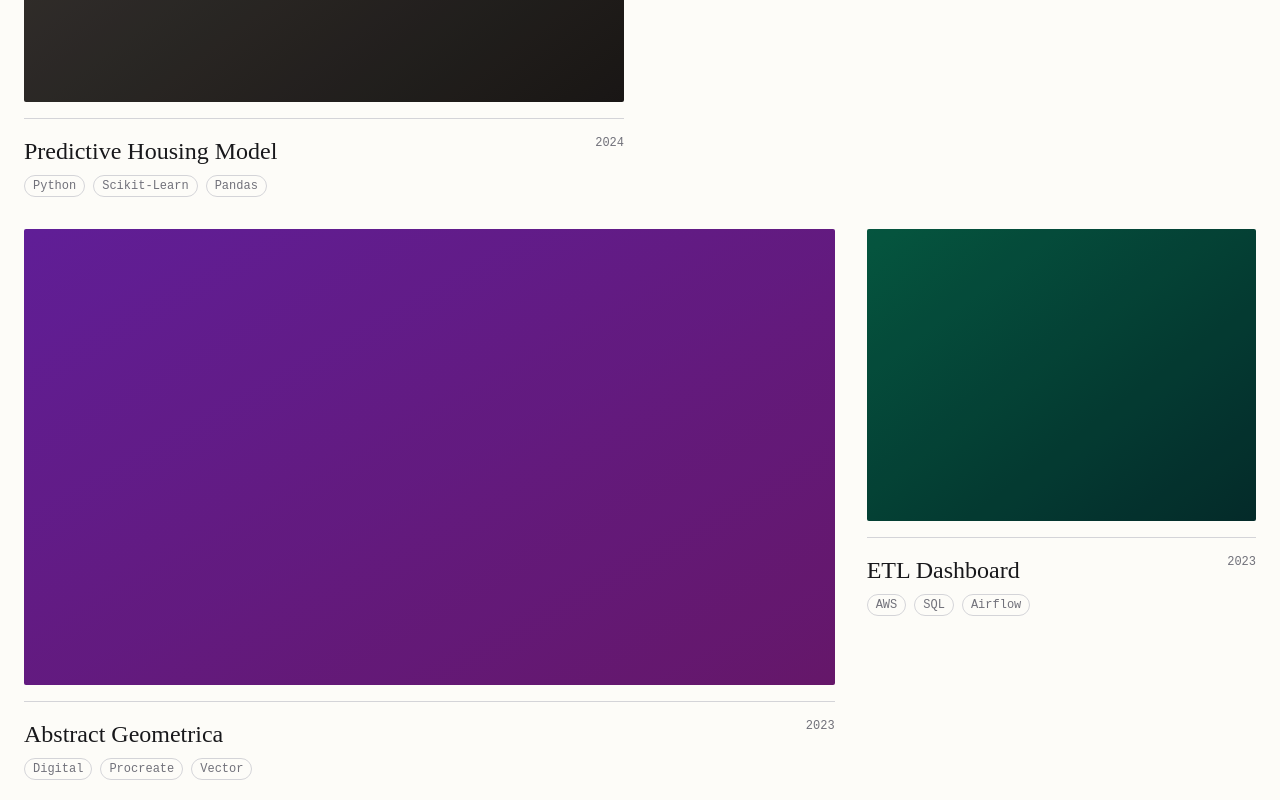
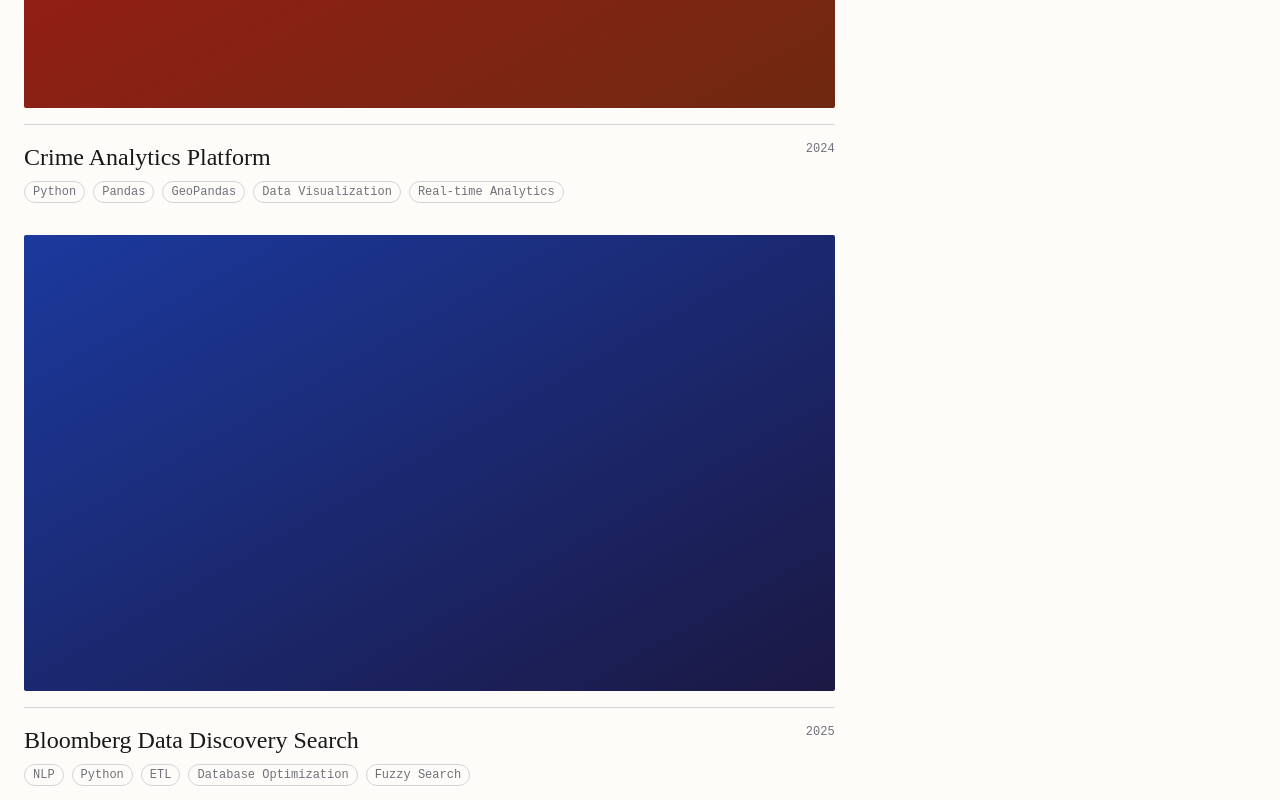
Before and after one commit to myanramsey/my-portfolio, a React (Vite) app: page / in a window 1280 px wide. Shown: the part 1620-2420 px from the top of the page. Built offline with nearby package versions, Linux system fonts and the light colour scheme.

Commit message:
Added some projects and updated my education section!

```diff
--- a/src/components/sections/Journey.tsx
+++ b/src/components/sections/Journey.tsx
@@ -14,17 +14,24 @@ export const Journey = () => {
 
             <div className="bg-white dark:bg-zinc-900/50 p-8 border border-zinc-200 dark:border-white/5 hover:border-purple-500/30 transition-colors shadow-sm dark:shadow-none">
               <GraduationCap className="text-zinc-900 dark:text-white mb-4" size={32} />
-              <h4 className="text-xl font-bold text-zinc-900 dark:text-white mb-2">University of Technology</h4>
-              <p className="text-zinc-500 dark:text-zinc-400 mb-6 font-serif italic">B.S. Comp Sci + B.A. Studio Art</p>
+              <h4 className="text-xl font-bold text-zinc-900 dark:text-white mb-2">University of Florida</h4>
+              <p className="text-zinc-500 dark:text-zinc-400 mb-2 font-serif italic">B.S. in Digital Arts and Sciences</p>
+              <p className="text-xs text-zinc-400 mb-4">Herbert Wertheim College of Engineering</p>
+              <p className="text-sm text-zinc-600 dark:text-zinc-300 mb-4">GPA: 3.51/4.0 • GDC ColorStack Scholarship (2025)</p>
+              <p className="text-xs text-zinc-500 dark:text-zinc-400 mb-6 italic">An interdisciplinary degree combining computer science, visual design, and creative technology to develop innovative solutions at the intersection of art and engineering.</p>
 
               <div className="space-y-4">
                 <div>
                   <span className="text-xs font-mono text-zinc-400 block mb-2">LANGUAGES</span>
-                  <p className="text-sm text-zinc-600 dark:text-zinc-300">Python, Java, TypeScript, C++, GLSL, SQL</p>
+                  <p className="text-sm text-zinc-600 dark:text-zinc-300">Python, C++, Java, JavaScript, SQL, HTML/CSS</p>
                 </div>
                 <div>
-                  <span className="text-xs font-mono text-zinc-400 block mb-2">CREATIVE</span>
-                  <p className="text-sm text-zinc-600 dark:text-zinc-300">Figma, Adobe Suite, Blender, TouchDesigner</p>
+                  <span className="text-xs font-mono text-zinc-400 block mb-2">DATA & FRAMEWORKS</span>
+                  <p className="text-sm text-zinc-600 dark:text-zinc-300">Pandas, NumPy, GeoPandas, React, Node.js, MERN Stack, REST APIs</p>
+                </div>
+                <div>
+                  <span className="text-xs font-mono text-zinc-400 block mb-2">TOOLS & CREATIVE</span>
+                  <p className="text-sm text-zinc-600 dark:text-zinc-300">Git, Unity, Blender, Arduino, Autodesk, Figma, GitHub Copilot</p>
                 </div>
               </div>
             </div>
--- a/src/data/content.ts
+++ b/src/data/content.ts
@@ -1,126 +1,162 @@
 import type { Project, TimelineItem } from '../types';
 
 export const projects: Project[] = [
+  // ==================== DATA PROJECTS ====================
   {
     id: 1,
-    title: "Predictive Housing Model",
+    title: "Crime Analytics Platform",
     category: "Data",
-    tags: ["Python", "Scikit-Learn", "Pandas"],
+    tags: ["Python", "Pandas", "GeoPandas", "Data Visualization", "Real-time Analytics"],
     year: "2024",
-    shortDescription: "Machine learning model predicting urban housing prices with 92% accuracy.",
-    fullDescription: "A comprehensive data science project analyzing 10 years of urban housing data to identify pricing trends and forecast future market shifts.",
+    shortDescription: "Real-time crime and property data visualization platform analyzing 100,000+ data points.",
+    fullDescription: "Developed as a Research Intern at Loss Prevention Research Council, this platform provides real-time visualization and analysis of crime patterns and real estate data to support loss prevention strategies.",
     process: [
-      "The initial phase involved scraping data from multiple real estate APIs to build a robust dataset of over 50,000 listings. I had to normalize inconsistent fields, particularly regarding zoning laws which varied by district.",
-      "After cleaning the data, I conducted an Exploratory Data Analysis (EDA) to visualize correlations. Surprisingly, proximity to public transit had a higher correlation with price than square footage in certain dense urban areas.",
-      "Finally, I tested three different models: Linear Regression, Decision Trees, and Random Forest. The Random Forest model proved most effective, handling the non-linear relationships between neighborhood desirability and price with the highest accuracy."
+      "Data Collection & Processing: Processed 150K+ property records and 50K crime incidents using Pandas and GeoPandas, cleaning and normalizing data from multiple sources including police reports and real estate databases.",
+      "Geospatial Analysis: Implemented GeoPandas for spatial analysis to identify crime hotspots and correlate them with property characteristics, enabling location-based risk assessment.",
+      "Real-time Visualization: Built interactive dashboards for real-time data visualization, reducing analysis time by 30% and enabling faster decision-making for loss prevention strategies."
     ],
-    challenge: "Cleaning inconsistent dataset entries across 50+ variables and handling missing geolocation data without skewing the results.",
-    solution: "Implemented a Random Forest Regressor and developed a custom imputation strategy for missing geodata, resulting in a 15% improvement in prediction accuracy over baseline models.",
-    image: "from-stone-700 to-stone-900",
+    challenge: "Handling 100,000+ real-time data points from disparate sources while maintaining performance and providing actionable insights for crime prevention and real estate analysis.",
+    solution: "Engineered an efficient data pipeline using Python, Pandas, and GeoPandas to process and visualize crime and property data in real-time, reducing analysis time by 30% and enabling data-driven loss prevention strategies.",
+    image: "from-red-700 to-orange-900",
+    size: 'large'
+  },
+
+  // ==================== ENGINEERING PROJECTS ====================
+  {
+    id: 2,
+    title: "Bloomberg Data Discovery Search",
+    category: "Engineering",
+    tags: ["NLP", "Python", "ETL", "Database Optimization", "Fuzzy Search"],
+    year: "2025",
+    shortDescription: "Advanced fuzzy search solution reducing data discovery time by 78%.",
+    fullDescription: "During my internship at Bloomberg in Princeton, NJ, I engineered an advanced fuzzy search solution leveraging NLP techniques to streamline data discovery processes for the knowledge graph platform.",
+    process: [
+      "Problem Analysis: Identified bottlenecks in the manual data discovery process that was slowing down team onboarding to Bloomberg's knowledge graph platform.",
+      "NLP Implementation: Engineered fuzzy search solution using NLP techniques and proprietary database queries to intelligently match search queries with relevant datasets.",
+      "ETL Pipeline Design: Designed and implemented scalable ETL pipelines to onboard and validate 500+ complex financial datasets into Bloomberg's semantic database, ensuring seamless integration."
+    ],
+    challenge: "Manual data discovery was extremely time-consuming, hindering team productivity and slowing down onboarding to Bloomberg's knowledge graph platform. The system needed to handle complex financial datasets while maintaining accuracy.",
+    solution: "Deployed an advanced fuzzy search solution leveraging NLP techniques that reduced manual discovery time by 78%, while implementing scalable ETL pipelines that processed 500+ complex financial datasets with seamless integration.",
+    image: "from-blue-800 to-indigo-950",
+    size: 'large'
+  },
+
+  {
+    id: 3,
+    title: "Automated Literacy Compliance System",
+    category: "Engineering",
+    tags: ["Python", "Google Apps Script", "JavaScript", "Automation", "Data Processing"],
+    year: "2024",
+    shortDescription: "Automated 80% of FDOE compliance reporting, processing 1,000+ literacy records.",
+    fullDescription: "Built as Student Office Assistant at Lastinger Learning Center, this automation system revolutionized compliance reporting and data entry processes.",
+    process: [
+      "Process Analysis: Analyzed existing manual workflows for FDOE/Scholastic compliance reporting and identified repetitive tasks consuming 12+ hours per week.",
+      "Python Automation: Developed Python scripts using Pandas to automate compliance reporting across 5 years of literacy data, processing 1,000+ records efficiently.",
+      "JavaScript Integration: Created JavaScript automation for Scholastic title cross-referencing, reducing manual data entry time from 12 hours to 2 hours per week (83% reduction)."
+    ],
+    challenge: "Manual compliance reporting and data entry consumed 12+ hours weekly, creating bottlenecks in processing literacy records and Scholastic title cross-referencing for 1,000+ records across 5 years.",
+    solution: "Automated 80% of FDOE/Scholastic compliance reporting using Python (Pandas) and Google Apps Script, reducing manual data entry time by 83% while ensuring accuracy across 1,000+ literacy records.",
+    image: "from-emerald-700 to-teal-900",
     size: 'medium'
+  },
+
+  // ==================== DESIGN PROJECTS ====================
+  {
+    id: 4,
+    title: "SRTD File Organizer",
+    category: "Design",
+    tags: ["Figma", "UI/UX", "AI Integration", "Retro Design", "Accessibility"],
+    year: "2024",
+    shortDescription: "AI-driven file sorting tool with retro-style accessible interface.",
+    fullDescription: "A creative exploration combining nostalgic retro aesthetics with modern AI-powered file organization, designed in Figma with a focus on accessibility and user experience.",
+    process: [
+      "Design Research: Explored retro computing aesthetics from the 1980s-90s while researching modern accessibility standards to create a bridge between nostalgia and usability.",
+      "Figma Prototyping: Created comprehensive Figma prototypes with interactive flows, ensuring the retro aesthetic didn't compromise on accessibility features like screen reader compatibility and color contrast.",
+      "AI Integration Planning: Designed user flows for AI-driven file sorting that feel intuitive and transparent, avoiding the 'black box' problem common in AI interfaces."
+    ],
+    challenge: "Creating a retro-style interface that feels nostalgic while maintaining modern accessibility standards and seamlessly integrating AI-driven functionality without overwhelming users.",
+    solution: "Designed comprehensive Figma prototypes balancing retro aesthetics with WCAG accessibility compliance, creating an experience that's both visually engaging and functionally inclusive for AI-powered file organization.",
+    image: "from-purple-700 to-pink-900",
+    size: 'medium'
+  },
+
+  // ==================== INNOVATION PROJECTS (COMBINED) ====================
+  {
+    id: 5,
+    title: "Design Thinking & Innovation Portfolio",
+    category: "Design",
+    tags: ["Design Thinking", "Arduino", "3D Modeling", "IoT", "Sustainability", "Product Design", "Team Collaboration"],
+    year: "2022-2025",
+    shortDescription: "A collection of 5 innovation projects demonstrating complete design thinking process from problem discovery through prototyping.",
+    fullDescription: "This portfolio showcases comprehensive design thinking and innovation skills developed through coursework and team projects. Each project follows the complete innovation lifecycle: problem discovery, user research, ideation, prototyping, and impact analysis. Projects span sustainable systems design, IoT hardware, 3D modeling, and accessibility solutions.",
+    process: [
+      "Problem Discovery & Research: Conducted stakeholder interviews, literature reviews, and field observations to identify real-world challenges across sustainability, travel, accessibility, and everyday convenience domains.",
+      "Design Thinking Application: Applied 'How Might We' statements, value proposition frameworks, and user-centered design principles to transform problems into actionable innovation opportunities.",
+      "Technical Prototyping: Built functional prototypes using diverse technologies including Arduino microcontrollers, Fusion 360 CAD software, sustainable materials, and multi-floor system designs.",
+      "Impact Validation: Measured outcomes including 80% nutrient recovery rates, 30% crop yield increases, and enhanced accessibility for 500+ building occupants across various projects."
+    ],
+    challenge: "Developing solutions that balance technical feasibility, user needs, sustainability, and real-world constraints while working both independently and in multidisciplinary teams across diverse problem domains.",
+    solution: "Created 5 distinct innovations: URE-KA (circular economy wastewater system), PAAMS (airport security scanner), Mya.Larm (Arduino door alert), KOSS Isolation Module (3D-printed headphone accessory), and Maynooth Bridge (accessibility redesign). Each demonstrates end-to-end problem-solving from research through working prototypes.",
+    image: "from-violet-700 to-purple-900",
+    size: 'large',
+    gallery: [
+      "/projects/ure-ka-poster.jpg",
+      "/projects/paams-prototype.jpg",
+      "/projects/myalarm-prototype.jpg",
+      "/projects/koss-technical-drawing.jpg",
+      "/projects/maynooth-plan.jpg"
+    ]
+  }
+];
+
+// ==================== TIMELINE ====================
+export const timeline: TimelineItem[] = [
+  {
+    id: 1,
+    year: "Expected May 2026",
+    role: "B.S. in Digital Arts and Sciences",
+    organization: "University of Florida",
+    description: "GPA: 3.51/4.0 • GDC ColorStack Scholarship Recipient (2025) • Coursework: Data Structures & Algorithms, AI Fundamentals, Software Engineering, Computational Linear Algebra",
+    type: 'education'
   },
   {
     id: 2,
-    title: "Abstract Geometrica",
-    category: "Art",
-    tags: ["Digital", "Procreate", "Vector"],
-    year: "2023",
-    shortDescription: "Non-Euclidean geometry exploration.",
-    fullDescription: "A digital art series exploring the intersection of mathematical perfection and human imperfection through non-Euclidean shapes.",
-    process: [
-      "I started by sketching basic geometric forms on paper, looking for ways to break standard perspective rules.",
-      "Moving to digital, I used vector tools to create rigid shapes, then overlaid organic textures to soften them, representing the chaos within order."
-    ],
-    challenge: "Visualizing theoretical mathematical concepts in a way that feels organic and emotionally resonant rather than purely clinical.",
-    solution: "Used algorithmic generation for base shapes but applied hand-painted textures and lighting in Procreate to soften the rigidity.",
-    image: "from-purple-800 to-fuchsia-900",
-    size: 'large'
+    year: "June 2025 - Aug 2025",
+    role: "Data Management Intern",
+    organization: "Bloomberg (Princeton, NJ)",
+    description: "Engineered fuzzy search solution reducing data discovery time by 78%. Implemented scalable ETL pipelines processing 500+ complex financial datasets into Bloomberg's semantic database.",
+    type: 'extracurricular'
   },
   {
     id: 3,
-    title: "ETL Dashboard",
-    category: "Engineering",
-    tags: ["AWS", "SQL", "Airflow"],
-    year: "2023",
-    shortDescription: "Automated data ingestion pipeline processing 1TB+ daily.",
-    fullDescription: "An enterprise-grade dashboard for monitoring real-time data ingestion health across distributed systems.",
-    challenge: "The legacy system suffered from 2-hour latency, making real-time decision making impossible for stakeholders.",
-    solution: "Re-architected the pipeline using Apache Airflow and AWS Lambda, reducing latency to <5 minutes and implementing automated failure alerts.",
-    image: "from-emerald-800 to-teal-950",
-    size: 'small'
-  },
-  {
-    id: 4,
-    title: "University Art Zine",
-    category: "Design",
-    tags: ["InDesign", "Print", "Typography"],
-    year: "2022",
-    shortDescription: "Lead layout designer for 40+ page student publication.",
-    fullDescription: "The Fall 2022 issue of the campus art collective magazine, featuring work from over 30 student artists.",
-    challenge: "Creating a cohesive visual identity that could accommodate vastly different art styles, from photography to charcoal sketches.",
-    solution: "Designed a flexible grid system and a neutral minimalist typography hierarchy that allowed the individual artworks to take center stage.",
-    image: "from-orange-800 to-red-900",
-    size: 'medium'
-  },
-  {
-    id: 5,
-    title: "Neural Style Transfer",
-    category: "Data",
-    tags: ["TensorFlow", "Deep Learning"],
-    year: "2024",
-    shortDescription: "Implementation of style transfer to re-imagine campus photography.",
-    fullDescription: "An experimental project merging computer vision with impressionist painting techniques.",
-    challenge: "Optimizing the style transfer algorithm to run efficiently on consumer hardware without losing high-frequency texture details.",
-    solution: "Utilized a lightweight VGG-19 network architecture and implemented mixed-precision training to speed up rendering by 40%.",
-    image: "from-indigo-800 to-blue-950",
-    size: 'medium'
-  },
-  {
-    id: 6,
-    title: "Portfolio v1",
-    category: "Engineering",
-    tags: ["React", "Three.js"],
-    year: "2021",
-    shortDescription: "First interactive web portfolio with WebGL.",
-    fullDescription: "My first foray into 3D web development, creating an immersive portfolio experience.",
-    challenge: "Learning the Three.js library from scratch while maintaining performance on mobile devices.",
-    solution: "Implemented aggressive asset optimization and fallback low-poly models for mobile users.",
-    image: "from-gray-700 to-black",
-    size: 'small'
-  }
-];
-
-export const timeline: TimelineItem[] = [
-  {
-    id: 1,
-    year: "2024 - Present",
+    year: "Jan 2024 - Present",
     role: "President",
-    organization: "Computer Science Society",
-    description: "Leading a team of 10 officers to organize hackathons and tech talks for 200+ members.",
-    type: 'extracurricular'
-  },
-  {
-    id: 2,
-    year: "2025 (Expected)",
-    role: "B.S. Comp Sci + B.A. Art",
-    organization: "University of Technology",
-    description: "Dual degree focus on AI & Digital Media. GPA: 3.8",
-    type: 'education'
-  },
-  {
-    id: 3,
-    year: "2023",
-    role: "Data Engineering Intern",
-    organization: "Tech Corp Inc.",
-    description: "Optimized database queries reducing report generation time by 40%.",
+    organization: "UF ColorStack",
+    description: "Led 300+ member organization, increasing women representation to 22%. Negotiated $5,200 in sponsorships from NVIDIA, Bloomberg, and Capital One, facilitating 8+ workshops and 10+ networking events.",
     type: 'extracurricular'
   },
   {
     id: 4,
-    year: "2022 - 2023",
-    role: "Visual Designer",
-    organization: "Campus Newspaper",
-    description: "Created weekly illustrations and infographics for the science section.",
+    year: "Aug 2024 - May 2025",
+    role: "Research Intern",
+    organization: "Loss Prevention Research Council",
+    description: "Developed Crime Analytics Platform using Python for real-time visualization of 100,000+ data points, reducing analysis time by 30% for crime and real estate data.",
+    type: 'extracurricular'
+  },
+  {
+    id: 5,
+    year: "May 2024 - Present",
+    role: "Student Office Assistant",
+    organization: "Lastinger Learning Center (UF)",
+    description: "Automated 80% of FDOE/Scholastic compliance reporting using Python and Google Apps Script. Reduced manual data entry time by 83% through JavaScript automation.",
+    type: 'extracurricular'
+  },
+  {
+    id: 6,
+    year: "March 2025",
+    role: "Tech Coordinator",
+    organization: "WiNG Hacks",
+    description: "Managed infrastructure for 200+ participant hackathon while coordinating 25 mentors across 4 time zones. Featured in The Alligator.",
     type: 'extracurricular'
   }
 ];
```
